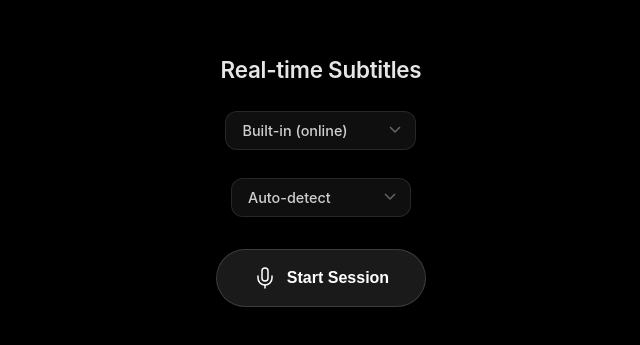
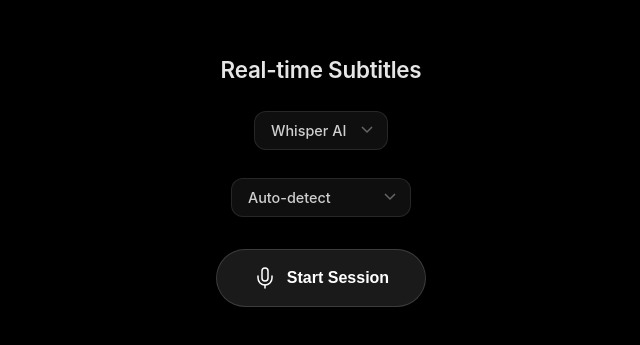
Before and after one commit to apirak/subtitle, a Preact app: page / in a window 1280 px wide. Shown: the part 219-564 px from the top of the page, without its empty margins (319-959 px from the left). Built offline with nearby package versions, Linux system fonts and the light colour scheme.

Commit message:
feat: update engine default to Whisper AI and refine language options

```diff
--- a/src/app.tsx
+++ b/src/app.tsx
@@ -6,12 +6,12 @@
 import styles from './app.module.css'
 
 const ENGINE_OPTIONS = [
-  { value: 'webspeech', label: 'Built-in (online)' },
-  { value: 'whisper', label: 'Whisper AI (offline)' },
+  { value: 'webspeech', label: 'Built-in' },
+  { value: 'whisper', label: 'Whisper AI' },
 ]
 
 export function App() {
-  const [engine, setEngine] = useState<EngineType>('webspeech')
+  const [engine, setEngine] = useState<EngineType>('whisper')
   const whisper = useSpeechToText()
   const webspeech = useWebSpeechApi()
 
--- a/src/useWebSpeechApi.ts
+++ b/src/useWebSpeechApi.ts
@@ -2,9 +2,8 @@
 import type { AppStatus, SubtitleLine, SpeechRecognitionInstance } from './types';
 
 export const LANGUAGES = [
-  { code: '', label: 'Auto-detect' },
+  { code: 'th-TH', label: 'ไทย' },
   { code: 'en-US', label: 'English' },
-  { code: 'th-TH', label: 'ไทย' },
   { code: 'zh-CN', label: '中文' },
   { code: 'ja-JP', label: '日本語' },
   { code: 'ko-KR', label: '한국어' },
@@ -77,10 +76,12 @@
 
         console.log('[webspeech]', result.isFinal ? 'FINAL' : 'interim', `"${transcript}"`);
         if (result.isFinal) {
+          const idToRemove = interimId;
           interimId = null;
           setSubtitles((prev) => {
+            const filtered = idToRemove ? prev.filter((s) => s.id !== idToRemove) : prev;
             const next = [
-              ...prev,
+              ...filtered,
               { id: `${Date.now()}-${Math.random()}`, text: transcript, timestamp: Date.now() },
             ];
             return next.slice(-MAX_SUBTITLES);
```
